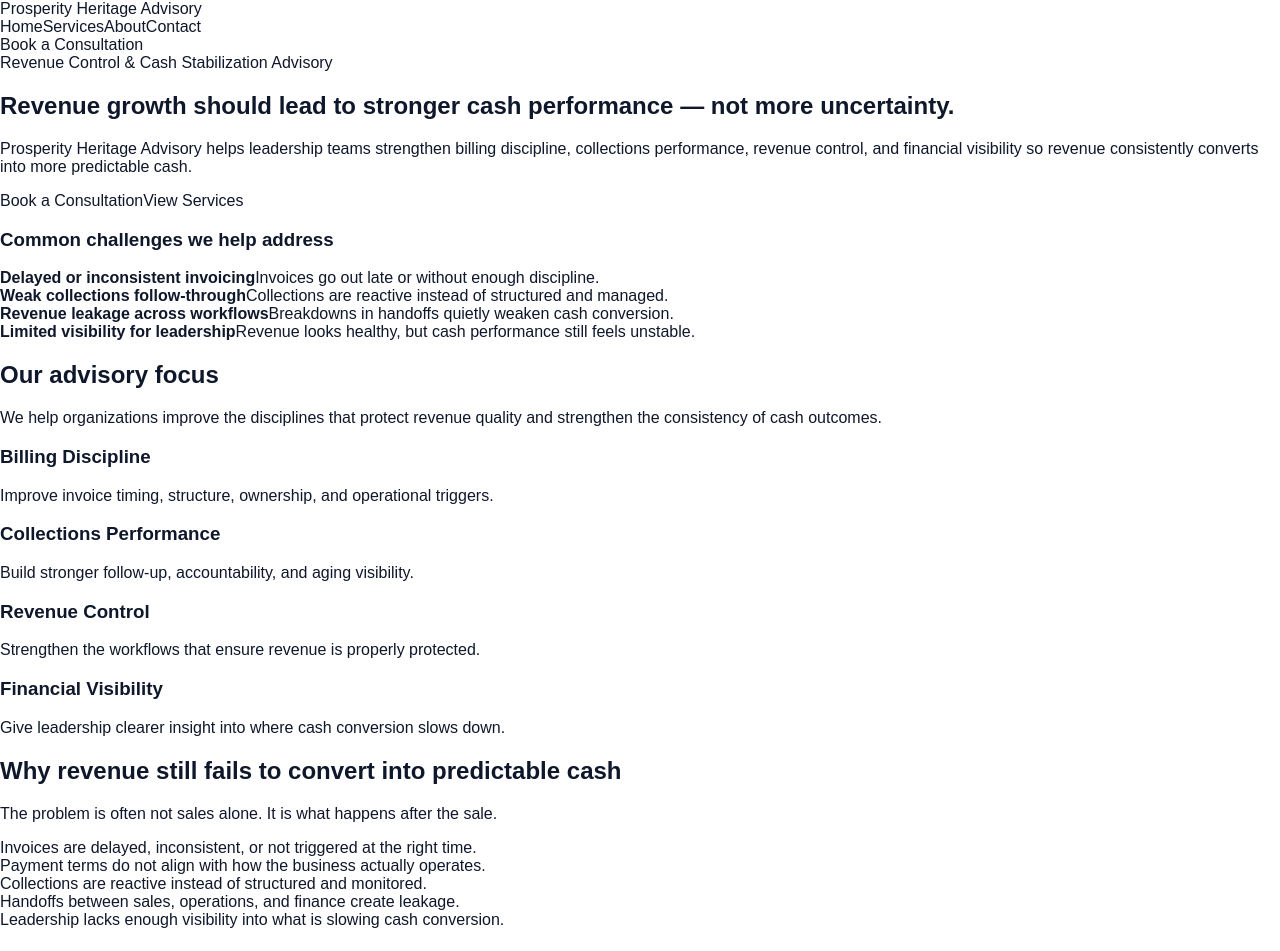
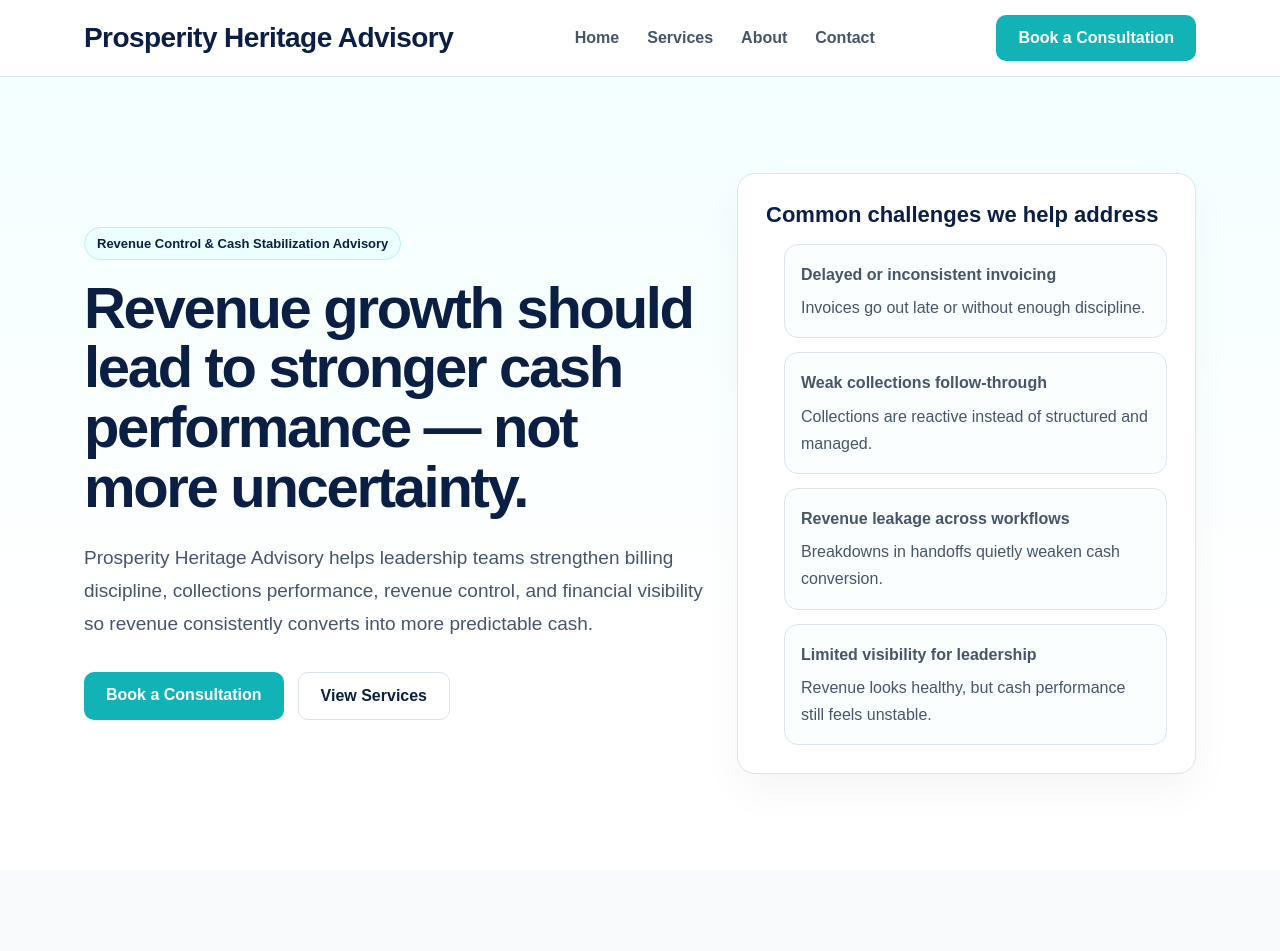
Before and after one commit to pjechete/prosperity-heritage-Advisory-Services, a Next.js app: page / in a window 1280 px wide. Shown: the top 951 px of the page. Built offline with nearby package versions, Linux system fonts and the light colour scheme.

Commit message:
Update globals.css

```diff
--- a/src/app/globals.css
+++ b/src/app/globals.css
@@ -1,15 +1,465 @@
-body {
-  margin: 0;
-  font-family: Arial, Helvetica, sans-serif;
-  color: #0f172a;
-  background: #ffffff;
+:root {
+  --bg: #ffffff;
+  --text: #0f172a;
+  --muted: #475569;
+  --light: #f8fafc;
+  --border: #dbe4ea;
+  --primary: #12b3b6;
+  --primary-dark: #0e8f91;
+  --primary-soft: #ecfeff;
+  --navy: #0b1f44;
 }
 
 * {
   box-sizing: border-box;
 }
 
+html {
+  scroll-behavior: smooth;
+}
+
+body {
+  margin: 0;
+  font-family: Arial, Helvetica, sans-serif;
+  color: var(--text);
+  background: var(--bg);
+}
+
 a {
   color: inherit;
   text-decoration: none;
 }
+
+button,
+input,
+textarea {
+  font: inherit;
+}
+
+.container {
+  max-width: 1160px;
+  margin: 0 auto;
+  padding: 0 24px;
+}
+
+.narrow {
+  max-width: 860px;
+}
+
+.navbar {
+  border-bottom: 1px solid var(--border);
+  background: white;
+  position: sticky;
+  top: 0;
+  z-index: 10;
+}
+
+.navbar-inner {
+  display: flex;
+  align-items: center;
+  justify-content: space-between;
+  min-height: 76px;
+  gap: 24px;
+}
+
+.brand {
+  font-size: 28px;
+  font-weight: 700;
+  color: var(--navy);
+  letter-spacing: -0.02em;
+}
+
+.nav-links {
+  display: flex;
+  gap: 28px;
+  color: var(--muted);
+  font-weight: 600;
+}
+
+.nav-links a:hover,
+.footer-links a:hover,
+.services-jump-links a:hover {
+  color: var(--navy);
+}
+
+.nav-cta {
+  white-space: nowrap;
+}
+
+.hero {
+  padding: 96px 0;
+  background: linear-gradient(180deg, #f3ffff 0%, #ffffff 68%);
+}
+
+.hero-grid {
+  display: grid;
+  grid-template-columns: 1.15fr 0.85fr;
+  gap: 32px;
+  align-items: center;
+}
+
+.eyebrow {
+  display: inline-block;
+  background: var(--primary-soft);
+  color: var(--navy);
+  border: 1px solid #bceff1;
+  padding: 8px 12px;
+  border-radius: 999px;
+  font-size: 13px;
+  font-weight: 700;
+  margin-bottom: 18px;
+}
+
+.hero h1,
+.page-hero h1 {
+  margin: 0;
+  font-size: 58px;
+  line-height: 1.03;
+  letter-spacing: -0.04em;
+  color: var(--navy);
+}
+
+.hero p,
+.page-hero p,
+.section-copy,
+.section-subtitle {
+  color: var(--muted);
+  line-height: 1.75;
+  font-size: 19px;
+}
+
+.hero p {
+  max-width: 740px;
+  margin: 24px 0 0;
+}
+
+.button-row {
+  display: flex;
+  gap: 14px;
+  flex-wrap: wrap;
+  margin-top: 32px;
+}
+
+.center-buttons {
+  justify-content: center;
+}
+
+.btn-primary,
+.btn-secondary {
+  display: inline-block;
+  padding: 14px 22px;
+  border-radius: 10px;
+  font-weight: 700;
+}
+
+.btn-primary {
+  background: var(--primary);
+  color: white;
+  border: none;
+}
+
+.btn-primary:hover {
+  background: var(--primary-dark);
+}
+
+.btn-secondary {
+  background: white;
+  color: var(--navy);
+  border: 1px solid var(--border);
+}
+
+.hero-card,
+.services-hero-panel,
+.services-callout,
+.services-target-box,
+.services-assessment-card,
+.form-wrap {
+  background: white;
+  border: 1px solid var(--border);
+  border-radius: 18px;
+  padding: 28px;
+  box-shadow: 0 18px 40px rgba(15, 23, 42, 0.04);
+}
+
+.hero-card h3,
+.services-hero-panel h3,
+.services-callout h3,
+.services-assessment-card h3 {
+  margin-top: 0;
+  margin-bottom: 16px;
+  font-size: 22px;
+  color: var(--navy);
+}
+
+.metric-list,
+.services-checklist,
+.services-callout ul,
+.services-target-box ul,
+.services-assessment-card ul {
+  display: grid;
+  gap: 14px;
+  margin: 0;
+  padding-left: 18px;
+  color: var(--muted);
+  line-height: 1.7;
+}
+
+.metric {
+  border: 1px solid var(--border);
+  border-radius: 14px;
+  padding: 16px;
+  background: #fbfeff;
+}
+
+.metric strong {
+  display: block;
+  margin-bottom: 6px;
+}
+
+.section,
+.page-hero {
+  padding: 84px 0;
+}
+
+.page-hero {
+  background: linear-gradient(180deg, #f3ffff 0%, #ffffff 68%);
+}
+
+.page-hero p {
+  margin-top: 22px;
+}
+
+.section-light {
+  background: var(--light);
+}
+
+.section-title {
+  margin: 0;
+  font-size: 40px;
+  line-height: 1.1;
+  color: var(--navy);
+  text-align: center;
+  letter-spacing: -0.03em;
+}
+
+.left-align {
+  text-align: left;
+}
+
+.section-subtitle {
+  max-width: 780px;
+  margin: 18px auto 0;
+  text-align: center;
+}
+
+.section-copy {
+  margin-top: 18px;
+}
+
+.grid-4 {
+  display: grid;
+  grid-template-columns: repeat(4, minmax(0, 1fr));
+  gap: 24px;
+  margin-top: 42px;
+}
+
+.problem-list {
+  display: grid;
+  gap: 18px;
+  margin-top: 40px;
+}
+
+.problem-item {
+  background: white;
+  border: 1px solid var(--border);
+  border-left: 4px solid var(--primary);
+  border-radius: 14px;
+  padding: 18px 20px;
+  font-weight: 600;
+  color: var(--navy);
+}
+
+.card,
+.card-gray,
+.card-highlight {
+  border-radius: 18px;
+  padding: 28px;
+  border: 1px solid var(--border);
+}
+
+.card {
+  background: white;
+}
+
+.card-gray {
+  background: #f8fafc;
+}
+
+.card-highlight {
+  background: linear-gradient(180deg, #ecfeff 0%, #f8fafc 100%);
+}
+
+.card h3,
+.card-gray h3,
+.card-highlight h3 {
+  margin: 0 0 12px;
+  color: var(--navy);
+}
+
+.card p,
+.card-gray p,
+.card-highlight p {
+  margin: 0;
+  color: var(--muted);
+  line-height: 1.75;
+}
+
+.services-hero-grid,
+.services-two-col {
+  display: grid;
+  grid-template-columns: 1.1fr 0.9fr;
+  gap: 32px;
+  align-items: start;
+}
+
+.services-jumpbar {
+  border-top: 1px solid var(--border);
+  border-bottom: 1px solid var(--border);
+  background: white;
+  padding: 16px 0;
+}
+
+.services-jump-links {
+  display: flex;
+  flex-wrap: wrap;
+  gap: 18px;
+  justify-content: center;
+  color: var(--navy);
+  font-weight: 700;
+}
+
+.footer {
+  border-top: 1px solid var(--border);
+  background: white;
+}
+
+.footer-inner {
+  display: flex;
+  justify-content: space-between;
+  gap: 28px;
+  flex-wrap: wrap;
+  padding: 42px 0;
+}
+
+.footer h3 {
+  margin-top: 0;
+  color: var(--navy);
+}
+
+.footer p {
+  color: var(--muted);
+  max-width: 680px;
+  line-height: 1.75;
+}
+
+.footer-links {
+  display: flex;
+  gap: 16px;
+  flex-wrap: wrap;
+  color: var(--muted);
+  align-items: flex-start;
+}
+
+.content-stack {
+  display: grid;
+  gap: 20px;
+}
+
+.form-grid {
+  display: grid;
+  grid-template-columns: 1fr 1fr;
+  gap: 18px;
+}
+
+.form-field {
+  display: grid;
+  gap: 10px;
+}
+
+.form-field label {
+  font-weight: 700;
+  color: var(--navy);
+}
+
+.form-field input,
+.form-field textarea {
+  width: 100%;
+  border: 1px solid var(--border);
+  border-radius: 12px;
+  padding: 14px 16px;
+  background: white;
+}
+
+.form-field textarea {
+  min-height: 150px;
+  resize: vertical;
+}
+
+.full-width {
+  grid-column: 1 / -1;
+}
+
+.cta-band {
+  padding: 92px 0;
+  text-align: center;
+  background: linear-gradient(135deg, #0f2b63 0%, #12b3b6 100%);
+}
+
+.cta-band h2 {
+  margin: 0;
+  color: white;
+  font-size: 42px;
+  line-height: 1.15;
+}
+
+.cta-band p {
+  color: #dffcff;
+  max-width: 760px;
+  margin: 20px auto 0;
+  line-height: 1.75;
+  font-size: 18px;
+}
+
+@media (max-width: 980px) {
+  .hero-grid,
+  .services-hero-grid,
+  .services-two-col,
+  .grid-4,
+  .form-grid {
+    grid-template-columns: 1fr;
+  }
+
+  .hero h1,
+  .page-hero h1 {
+    font-size: 40px;
+  }
+
+  .section-title {
+    font-size: 32px;
+  }
+
+  .navbar-inner {
+    flex-wrap: wrap;
+    padding: 16px 0;
+  }
+
+  .nav-links {
+    width: 100%;
+    justify-content: center;
+  }
+
+  .nav-cta {
+    width: 100%;
+    text-align: center;
+  }
+}
```
